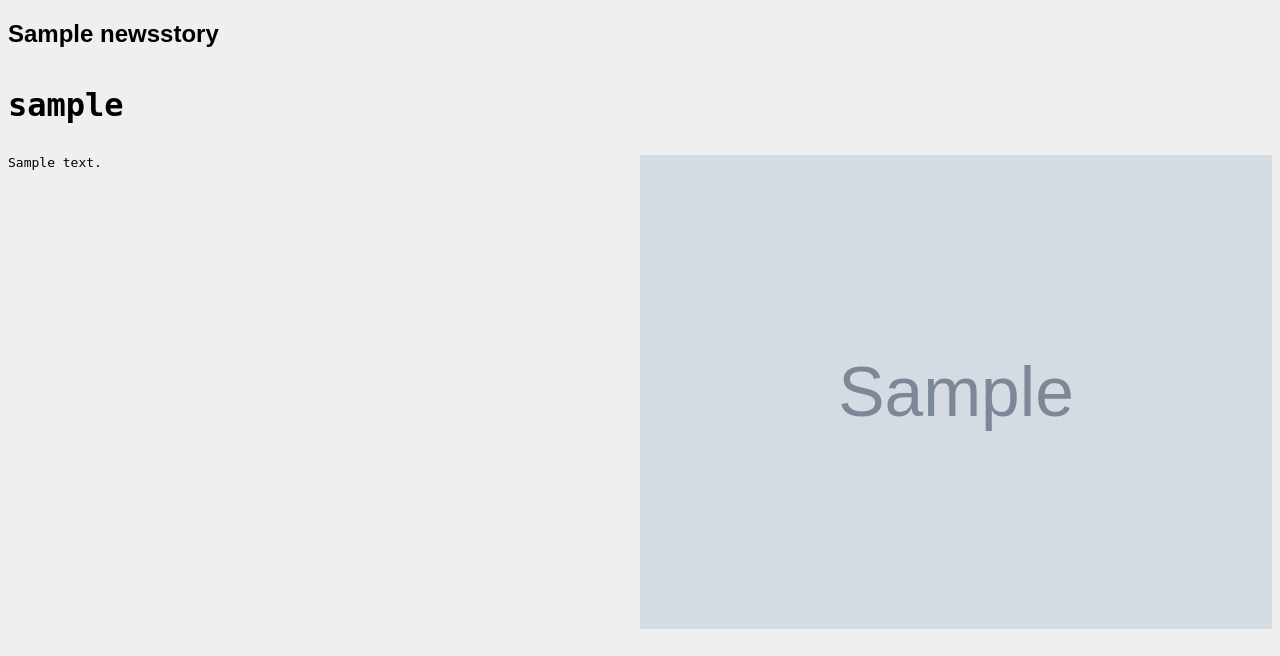
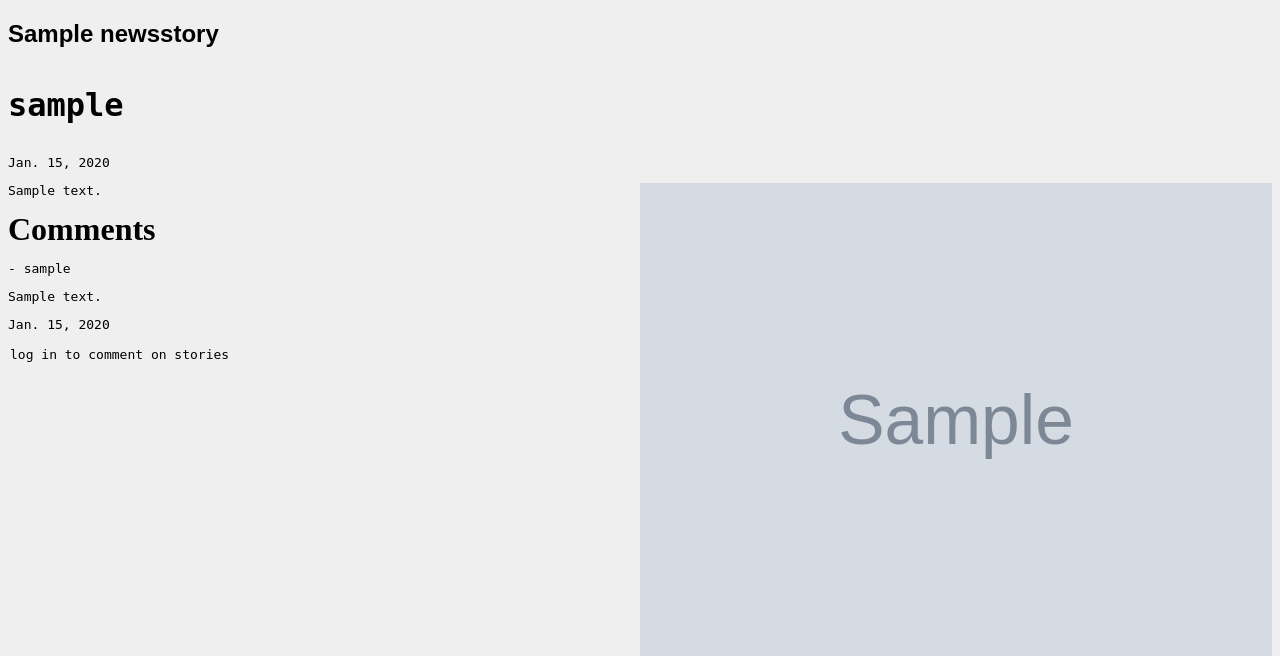
Before and after one commit to Sandz-Studio/she_codes_news, a Django app: page /news/1/ in a window 1280 px wide. Shown: the part 87-743 px from the top of the page. Run offline with Django 4.2, Linux system fonts and the light colour scheme; tables that the repository leaves empty hold one stand-in row (values such as "Sample post"); grey boxes marked "Sample" are stand-in pictures; parts of the project's set-up code (start-up, migrations or seed data) failed here and were passed over; some web fonts are replaced.

Commit message:
Comment function added

```diff
--- a/she_codes_news/news/forms.py
+++ b/she_codes_news/news/forms.py
@@ -1,6 +1,7 @@
 from django import forms
 from django.forms import ModelForm
 from .models import NewsStory
+from .models import Comment
 
 class StoryForm(ModelForm):
     class Meta:
@@ -16,6 +17,8 @@ class StoryForm(ModelForm):
                 }
             ),
         }
-        # labels = {
-        #     'category': 'Select'
-        # }
+
+class CommentForm(ModelForm):
+    class Meta:
+        model = Comment
+        fields = ['content']
--- a/she_codes_news/news/models.py
+++ b/she_codes_news/news/models.py
@@ -1,5 +1,7 @@
 from django.db import models
 from django.contrib.auth import get_user_model
+from django.forms import ModelForm
+
 
 
 class NewsStory(models.Model):
@@ -24,3 +26,10 @@ class NewsStory(models.Model):
     pub_date = models.DateField()
     content = models.TextField()
     image = models.URLField(null=True, blank=True)
+
+class Comment(models.Model):
+    story = models.ForeignKey(NewsStory, on_delete=models.CASCADE, related_name='comments')
+    author = models.ForeignKey(get_user_model(), on_delete=models.CASCADE, related_name='comments')
+    content = models.TextField()
+    created = models.DateField(auto_now_add=True)
+    modified_date = models.DateField(auto_now=True)
--- /dev/null
+++ b/she_codes_news/news/templates/news/commentCard.html
@@ -0,0 +1,6 @@
+<section class="comment-card">
+    <p id="comment-author"> - {{ comment.author }}</p>
+    <p>{{ comment.content }}</p>
+    <p>{{ comment.created }}</p>
+
+</section>
--- a/she_codes_news/news/templates/news/deleteStory.html
+++ b/she_codes_news/news/templates/news/deleteStory.html
@@ -18,6 +18,5 @@
     {% else %}
         <p> You are not authenticated </p>
     {% endif %}
-
 </section>
 {% endblock %}
--- a/she_codes_news/news/templates/news/story.html
+++ b/she_codes_news/news/templates/news/story.html
@@ -9,7 +9,7 @@
 <section id="story-wrapper">
     <h2>{{ story.title }}</h2>
     <a href="{% url 'news:viewAuthor' pk=story.author.pk %}"><h3>{{ story.author.username }}</h3></a>
-
+    <p>{{ story.pub_date }}</p>
     <div id="story-content">
         {% if story.image %}
             <img src="{{ story.image }}">
@@ -19,6 +19,32 @@
         {{ story.content|linebreaks }}
     </div>
 </section>
+
+<!-- show comments -->
+<section>
+    <h3>Comments</h3>
+    {% if story.comments.count %}
+        {% for comment in story.comments.all %}
+            {% include "./commentCard.html" with comment=comment %}
+        {% endfor %}
+    {% else %}
+    <p>No comments yet.</p>
+    {% endif %}
+</section>
+
+<div>
+    {% if request.user.is_authenticated %}
+    <h4>Leave a comment</h4>
+        <form id="comment-form" method="post" action="{% url 'news:addComment' story.id %}" >
+                {% csrf_token %}
+                {{ form.as_p }}
+        <input class="submit-button" type="submit" value="Add Comment">
+    {% else %}
+        <a href="{% url 'login' %}">log in to comment on stories</a>
+        <!-- Style as button -->
+    {% endif %}
+    </form>
+</div>
 
 <section>
     {% if request.user.is_authenticated %}
--- a/she_codes_news/news/templates/news/viewAuthor.html
+++ b/she_codes_news/news/templates/news/viewAuthor.html
@@ -21,7 +21,7 @@
             </div>
 
             <div>
-                <h4> My stories </h4>
+                <h4> View {{ author.username }}'s stories </h4>
                 {% for story in all_stories %}
                     <a href="{% url 'news:story' story.id %}"><h4>{{ story.title }}</h4></a>
                     <h5>{{ story.pub_date }}</h5>
--- a/she_codes_news/news/urls.py
+++ b/she_codes_news/news/urls.py
@@ -3,6 +3,8 @@ from . import views
 from .views import UpdateStoryView
 from .views import DeleteStoryView
 from .views import ViewAuthorView
+from .views import AddCommentView
+
 
 app_name = 'news'
 
@@ -13,4 +15,6 @@ urlpatterns = [
     path('update-story/<int:pk>/', views.UpdateStoryView.as_view(), name='updateStory'),
     path('delete-story/<int:pk>/', views.DeleteStoryView.as_view(), name='deleteStory'),
     path('view-author/<int:pk>/', ViewAuthorView.as_view(), name='viewAuthor'),
+    path('add-comment/<int:pk>/', AddCommentView.as_view(), name='addComment'),
+    # path('delete-success/<int:pk>/', DeleteSuccessView.as_view(), name='deleteSuccess'),
 ]
--- a/she_codes_news/news/views.py
+++ b/she_codes_news/news/views.py
@@ -1,9 +1,12 @@
+from typing import Any
+from django.db import models
 from django.views import generic
-from django.urls import reverse_lazy
-from .models import NewsStory
-from .forms import StoryForm
-from django.shortcuts import render
+from django.urls import reverse_lazy, reverse
+from .models import NewsStory, Comment
+from .forms import StoryForm, CommentForm
+from django.shortcuts import render, get_object_or_404, redirect
 from users.models import CustomUser
+from .forms import CommentForm
 
 class IndexView(generic.ListView):
     template_name = 'news/index.html'
@@ -23,6 +26,12 @@ class StoryView(generic.DetailView):
     template_name = 'news/story.html'
     context_object_name = 'story'
 
+    def get_context_data(self, **kwargs):
+        context = super().get_context_data(**kwargs)
+
+        context['form'] = CommentForm()
+        return context
+
 class AddStoryView(generic.CreateView):
     form_class = StoryForm
     context_object_name = 'storyform'
@@ -41,8 +50,14 @@ class UpdateStoryView(generic.UpdateView):
     def get_success_url(self):
         return reverse_lazy('news:story', kwargs={'pk': self.object.pk})
 
-def DeleteSuccessView(request):
-    return render(request, 'news/deleteSuccess.html')
+    # stop someone going through url to update a story that is not theirs
+    def form_valid(self, form):
+        if form.instance.author == self.request.user:
+            return super().form_valid(form)
+
+# Function based view to confirm delete success
+# def DeleteSuccessView(request):
+#     return render(request, 'news/deleteSuccess.html')
 
 class DeleteStoryView(generic.DeleteView):
     model = NewsStory
@@ -71,3 +86,32 @@ class ViewAuthorView(generic.DetailView):
         context['all_stories'] = NewsStory.objects.filter(author_id=author_id)
         context['author'] = CustomUser.objects.get(id=self.kwargs['pk'])
         return context
+
+class AddCommentView(generic.CreateView):
+    model = Comment
+    form_class = CommentForm
+    template_name = 'news/story.html'
+    context_object_name = 'comments'
+
+    def get(self, request, *args, **kwargs):
+        return redirect("news:story", pk=self.kwargs.get("pk"))
+
+    def form_valid(self, form):
+        form.instance.author = self.request.user
+        pk = self.kwargs.get("pk")
+        story = get_object_or_404(NewsStory, pk=pk)
+        form.instance.story = story
+        response = super().form_valid(form)
+        return response
+
+    def get_success_url(self):
+        pk = self.kwargs.get('pk')
+        return reverse('news:story', kwargs={'pk': pk})
+
+# If i have time do delete comment view
+
+# class DeleteCommentView(generic.DeleteView):
+#     model = Comment
+#     template_name = 'news/story.html'
+#     # success_url = reverse_lazy('news:index')
+#     context_object_name = 'deletecomment'
```
Also changed, not shown: she_codes_news/news/templates/news/addComment.html (added, +24 -0 lines), she_codes_news/news/migrations/0009_comment.py (added), she_codes_news/news/migrations/0010_comment_modified_date.py (added), she_codes_news/news/migrations/0011_rename_post_comment_story.py (added).
